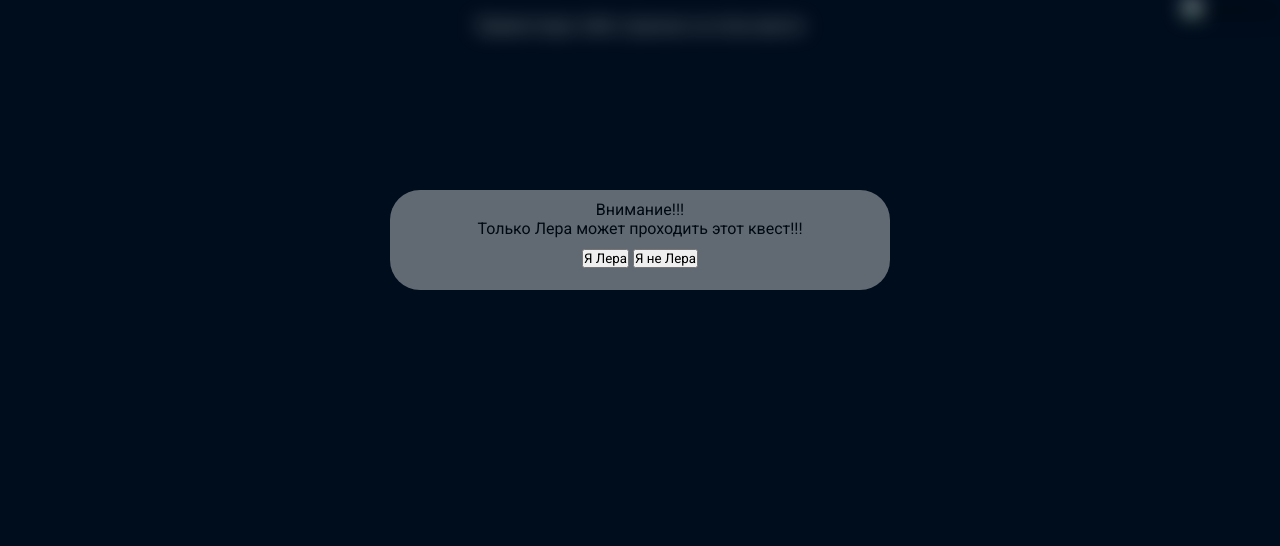
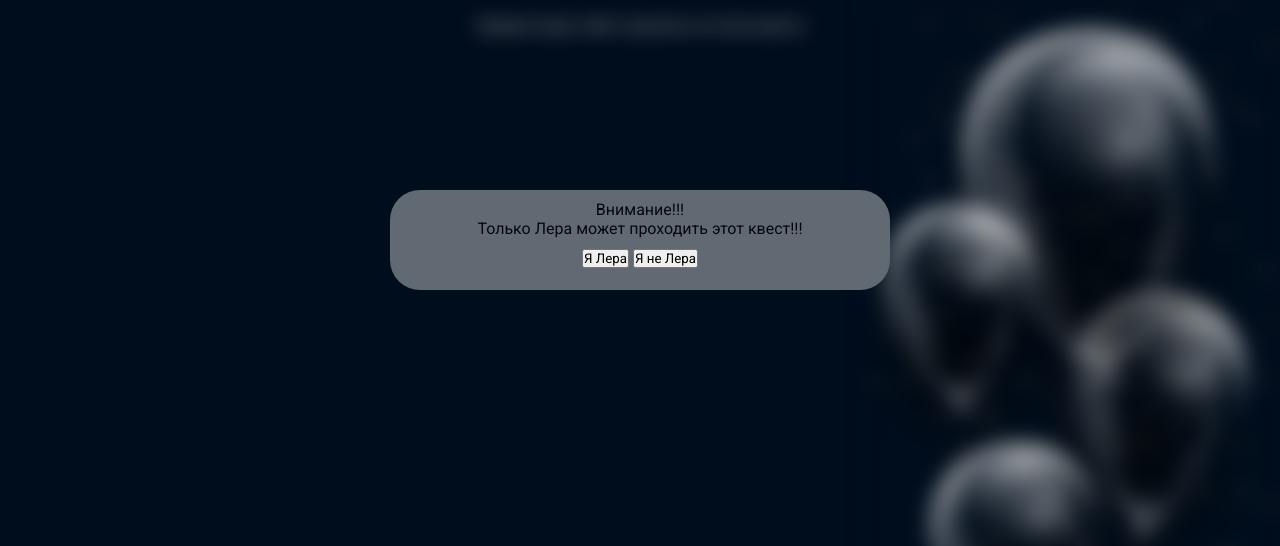
Before and after one commit to Andrew-Krot/valeriyaquest, a plain HTML site: page index.html in a window 1280 px wide. Shown: the top 546 px of the page. Drawn offline with Linux system fonts and the light colour scheme; the site is published under a folder, as on GitHub Pages, so addresses that start at the root find nothing.

Commit message:
fixed img issue

```diff
--- a/index.html
+++ b/index.html
@@ -16,7 +16,7 @@
   <body>
     <div class="body blur">
       <div class="airballons">
-        <img src="/src/img/airballoons.jpg" alt="airballoons" />
+        <img src="src/img/airballoons.jpg" alt="airballoons" />
       </div>
       <header class="header">
         <div class="headerText">Приветствую тебя странник на этом квесте</div>
```
